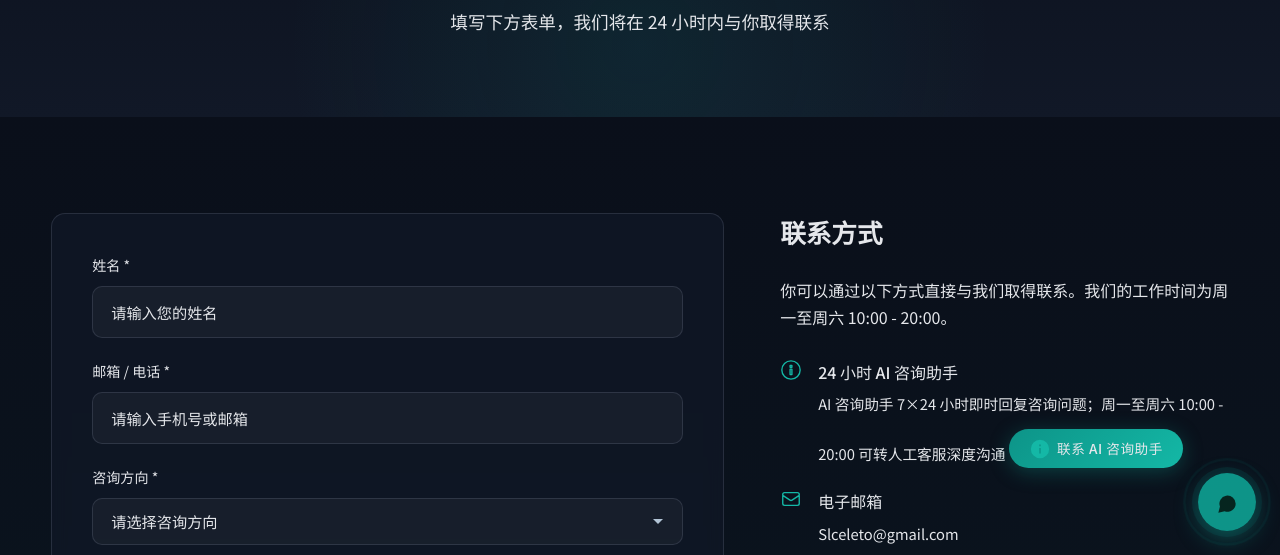
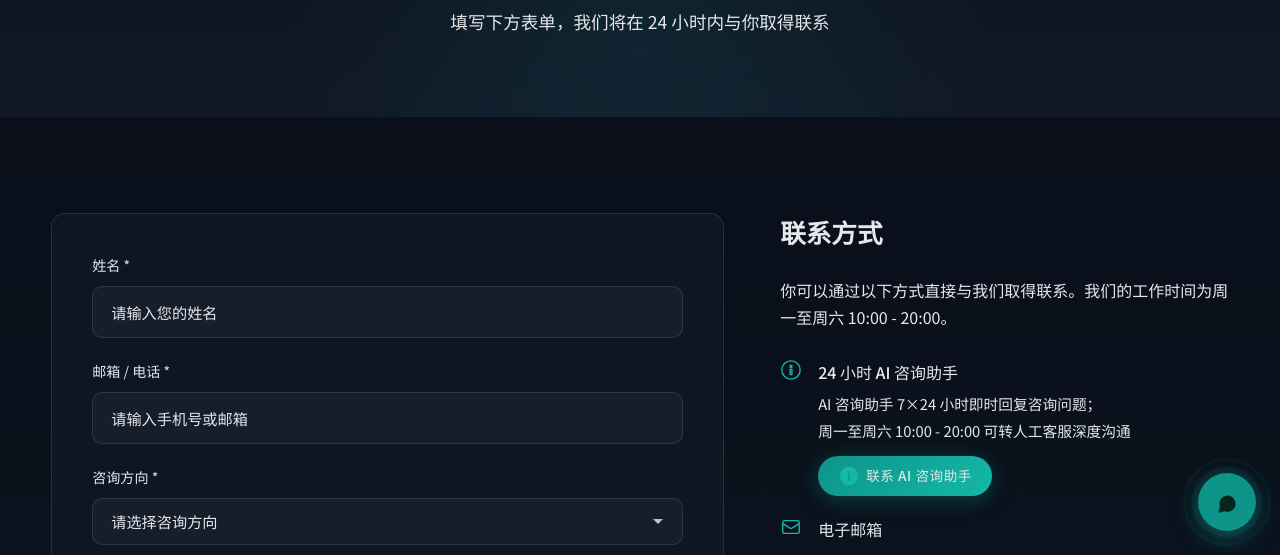
Before and after one commit to sloveniator/gusiwenhua-website, a plain HTML site: page contact.html in a window 1280 px wide. Shown: the part 245-800 px from the top of the page. Drawn offline with Linux system fonts and the light colour scheme.

Commit message:
fix: 联系页 AI 咨询助手行换行显示（避免长句堆在一行）

```diff
--- a/contact.html
+++ b/contact.html
@@ -87,7 +87,7 @@
               </svg>
               <div>
                 <strong>24 小时 AI 咨询助手</strong>
-                <span>AI 咨询助手 7×24 小时即时回复咨询问题；周一至周六 10:00 - 20:00 可转人工客服深度沟通</span>
+                <span>AI 咨询助手 7×24 小时即时回复咨询问题；<br>周一至周六 10:00 - 20:00 可转人工客服深度沟通</span>
                 <!-- 真实 AI 咨询助手链接由 js/main.js 的 KF_CONFIG.botUrl 自动填充（data-kf-link） -->
                 <a class="btn btn-primary" data-kf-link href="#" style="margin-top:12px;padding:8px 20px;font-size:0.85rem;display:inline-flex;align-items:center;gap:6px;">
                   <svg width="14" height="14" viewBox="0 0 24 24" fill="currentColor"><path d="M12 2a10 10 0 100 20 10 10 0 000-20zm-1 5h2v2h-2V7zm0 4h2v6h-2v-6z"/></svg>
```
